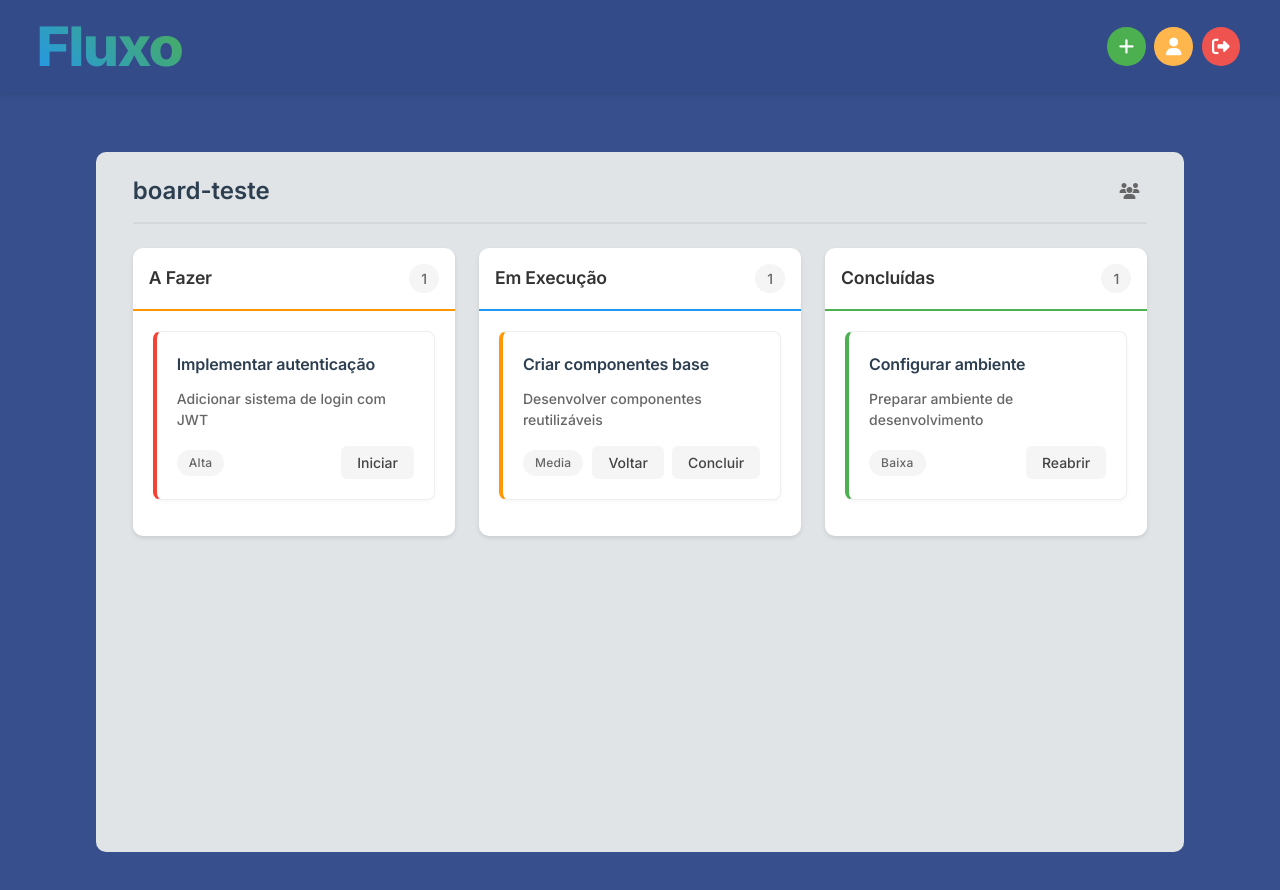
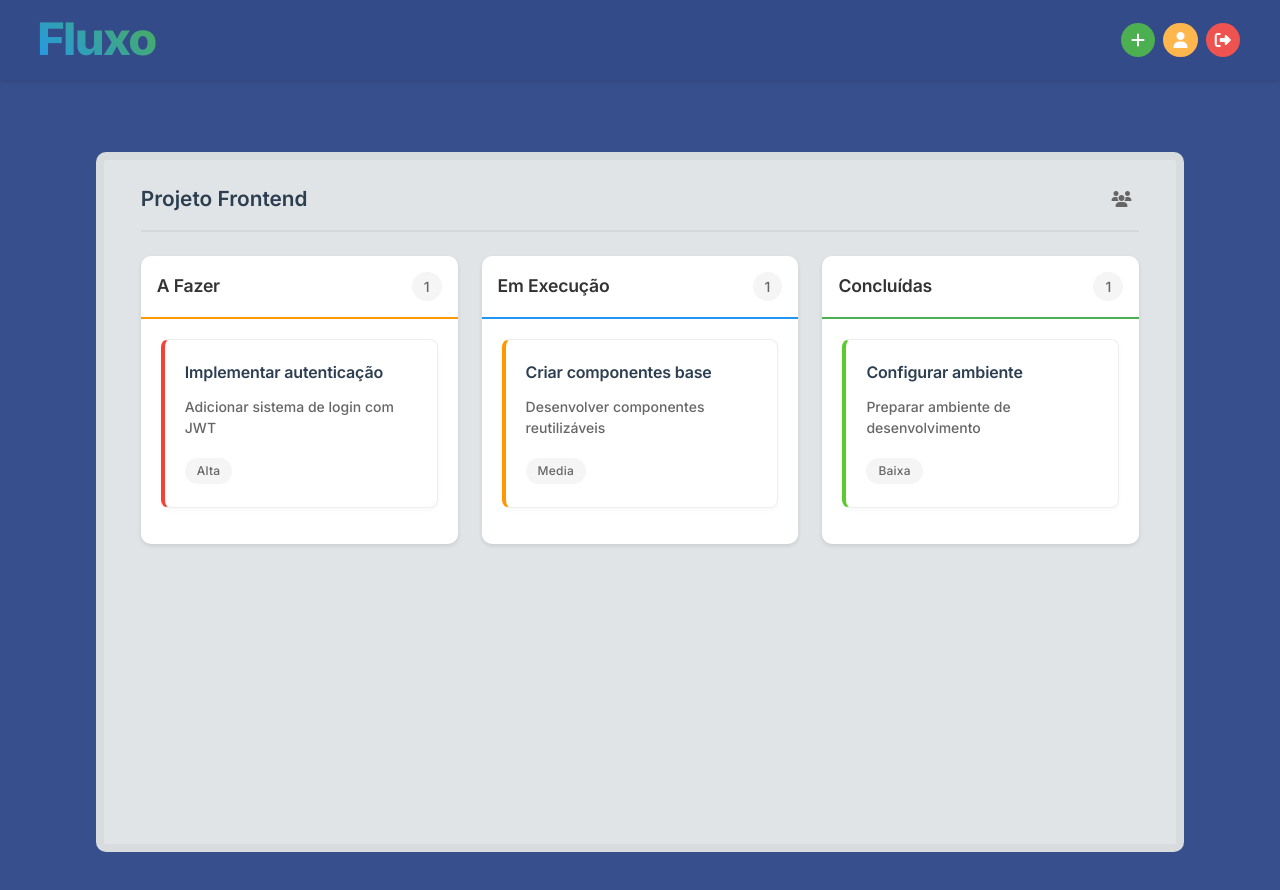
Before and after one commit to RafaelCamposTXR/fluxo-frontend, an Angular app in the folder fluxo/: page /tasks in a window 1280 px wide. Shown: the top 890 px of the page. Built offline with nearby package versions, Linux system fonts and the light colour scheme.

Commit message:
feat(flx-001): completion effect

```diff
--- a/fluxo/package.json
+++ b/fluxo/package.json
@@ -12,6 +12,7 @@
   "private": true,
   "dependencies": {
     "@angular/animations": "^15.2.0",
+    "@angular/cdk": "^19.2.14",
     "@angular/common": "^15.2.0",
     "@angular/compiler": "^15.2.0",
     "@angular/core": "^15.2.0",
@@ -19,6 +20,7 @@
     "@angular/platform-browser": "^15.2.0",
     "@angular/platform-browser-dynamic": "^15.2.0",
     "@angular/router": "^15.2.0",
+    "canvas-confetti": "^1.9.3",
     "rxjs": "~7.8.0",
     "tslib": "^2.3.0",
     "zone.js": "~0.12.0"
--- a/fluxo/src/app/components/header/header/header.component.scss
+++ b/fluxo/src/app/components/header/header/header.component.scss
@@ -5,7 +5,7 @@
   justify-content: space-between;
   align-items: center;
   padding: 1rem 2.5rem;
-  height: 5.8rem;
+  height: 5rem;
   position: fixed;
   top: 0;
   width: 100%;
@@ -17,7 +17,7 @@
   .logo {
     h1 {
       margin: 0;
-      font-size: 3.4rem;
+      font-size: 2.8rem;
       font-weight: 800;
       cursor: pointer;
       background: $gradient-primary;
@@ -36,14 +36,14 @@
 
   .actions {
     display: flex;
-    gap: 0.55rem;
+    gap: 0.5rem;
 
     .action-btn {
       display: flex;
       align-items: center;
       justify-content: center;
-      width: 2.4rem;
-      height: 2.4rem;
+      width: 2.15rem;
+      height: 2.15rem;
       border: none;
       border-radius: 50%;
       color: $surface;
@@ -52,7 +52,7 @@
       transition: all 0.2s ease;
 
       i {
-        font-size: 1.1rem;
+        font-size: 1rem;
       }
 
       &:hover {
--- a/fluxo/src/app/components/tasks/task-board/task-board.component.html
+++ b/fluxo/src/app/components/tasks/task-board/task-board.component.html
@@ -1,6 +1,6 @@
 <div class="task-board">
   <div class="board-header">
-    <h2>board-teste</h2>
+    <h2>{{ boardName }}</h2>
     <button class="board-action" title="Ver Participantes">
       <i class="fas fa-users"></i>
     </button>
--- a/fluxo/src/app/components/tasks/task-board/task-board.component.scss
+++ b/fluxo/src/app/components/tasks/task-board/task-board.component.scss
@@ -5,6 +5,7 @@
   flex-direction: column;
   gap: 1.5rem;
   border-radius: 10px;
+  border: 8px solid rgba(58, 54, 54, 0.044);
   padding: 1.5rem 2.3rem;
   min-height: calc(100vh - 100px);
   background-color: $board-background;
@@ -20,7 +21,7 @@
 
     h2 {
       margin: 0;
-      font-size: 1.5rem;
+      font-size: 1.3rem;
       font-weight: 600;
       color: $text-primary;
     }
--- a/fluxo/src/app/components/tasks/task-board/task-board.component.ts
+++ b/fluxo/src/app/components/tasks/task-board/task-board.component.ts
@@ -1,5 +1,6 @@
-import { Component } from '@angular/core';
+import { Component, Input } from '@angular/core';
 import { PrioridadeTarefaEnum } from '@shared/enums/prioridade-tarefa.enum';
+import confetti from 'canvas-confetti';
 
 interface Task {
   id: number;
@@ -16,6 +17,8 @@ interface Task {
   styleUrls: ['./task-board.component.scss']
 })
 export class TaskBoardComponent {
+  @Input() boardName: string = 'Meu Board';
+
   tasks: Task[] = [
     {
       id: 1,
@@ -58,8 +61,55 @@ export class TaskBoardComponent {
   moveTask(task: Task, newStatus: 'todo' | 'doing' | 'done'): void {
     const taskIndex = this.tasks.findIndex(t => t.id === task.id);
     if (taskIndex !== -1) {
+      const oldStatus = this.tasks[taskIndex].status;
       this.tasks[taskIndex].status = newStatus;
+
+      // Se a tarefa foi movida para 'done', dispara o confete
+      if (newStatus === 'done' && oldStatus !== 'done') {
+        this.triggerSuccessAnimation();
+      }
     }
+  }
+
+  private triggerSuccessAnimation(): void {
+    // Configuração do confete
+    const duration = 3000;
+    const animationEnd = Date.now() + duration;
+    const defaults = { startVelocity: 30, spread: 360, ticks: 60, zIndex: 0 };
+
+    const randomInRange = (min: number, max: number) => {
+      return Math.random() * (max - min) + min;
+    }
+
+    // Cria uma animação contínua de confete
+    const interval = setInterval(() => {
+      const timeLeft = animationEnd - Date.now();
+
+      if (timeLeft <= 0) {
+        return clearInterval(interval);
+      }
+
+      const particleCount = 50 * (timeLeft / duration);
+      confetti({
+        ...defaults,
+        particleCount,
+        origin: { x: randomInRange(0.1, 0.3), y: Math.random() - 0.2 },
+        colors: ['#4CAF50', '#8BC34A'],
+        gravity: 1.5,
+        scalar: 1.2,
+        shapes: ['circle', 'square']
+      });
+
+      confetti({
+        ...defaults,
+        particleCount,
+        origin: { x: randomInRange(0.7, 0.9), y: Math.random() - 0.2 },
+        colors: ['#2196F3', '#03A9F4'],
+        gravity: 1.5,
+        scalar: 1.2,
+        shapes: ['circle', 'square']
+      });
+    }, 250);
   }
 
   getPriorityClass(priority: PrioridadeTarefaEnum): string {
--- a/fluxo/src/app/components/tasks/task-column/task-column.component.html
+++ b/fluxo/src/app/components/tasks/task-column/task-column.component.html
@@ -3,26 +3,24 @@
     <h2>{{ title }}</h2>
     <span class="task-count">{{ tasks.length }}</span>
   </div>
+
   <div class="tasks-container">
-    <div *ngFor="let task of tasks"
-         class="task-card"
-         [ngClass]="getPriorityClass(task.priority)">
+    <div *ngFor="let task of tasks" class="task-card" [ngClass]="getTaskClasses(task)">
       <h3>{{ task.title }}</h3>
       <p>{{ task.description }}</p>
       <div class="task-footer">
-        <span class="priority">{{ task.priority }}</span>
+        <span class="priority" [ngClass]="getPriorityClass(task.priority)">{{ task.priority }}</span>
         <div class="actions">
           <ng-container [ngSwitch]="type">
-            <ng-container *ngSwitchCase="'todo'">
-              <button (click)="moveTask(task, 'doing')">Iniciar</button>
-            </ng-container>
-            <ng-container *ngSwitchCase="'doing'">
-              <button (click)="moveTask(task, 'todo')">Voltar</button>
-              <button (click)="moveTask(task, 'done')">Concluir</button>
-            </ng-container>
-            <ng-container *ngSwitchCase="'done'">
-              <button (click)="moveTask(task, 'doing')">Reabrir</button>
-            </ng-container>
+            <button *ngSwitchCase="'todo'" (click)="moveTask(task, 'doing')">
+              Iniciar
+            </button>
+            <button *ngSwitchCase="'doing'" (click)="moveTask(task, 'done')">
+              Concluir
+            </button>
+            <button *ngSwitchCase="'done'" (click)="moveTask(task, 'todo')">
+              Reabrir
+            </button>
           </ng-container>
         </div>
       </div>
--- a/fluxo/src/app/components/tasks/task-column/task-column.component.scss
+++ b/fluxo/src/app/components/tasks/task-column/task-column.component.scss
@@ -1,3 +1,5 @@
+@import '../../../styles/colors';
+
 .board-column {
   width: 100%;
   font-weight: 500;
@@ -74,15 +76,26 @@
   }
 
   &.priority-baixa {
-    border-left: 4px solid #4caf50;
+    border-left: 4px solid #5aca2d;
+    transition: background-color 0.2s ease;
+    &:hover {
+      background: rgba(#4caf50, 0.01);
+    }
   }
 
   &.priority-media {
     border-left: 4px solid #ff9800;
+    transition: background-color 0.2s ease;
+    &:hover {
+      background: rgba(#ff9800, 0.01);
+    }
   }
 
   &.priority-alta {
     border-left: 4px solid #f44336;
+    transition: background-color 0.2s ease;
+    &:hover {
+      background: rgba(#f44336, 0.01);
     }
   }
 
@@ -91,7 +104,6 @@
     justify-content: space-between;
     align-items: center;
     margin-top: 0.5rem;
-}
 
     .priority {
       font-size: 0.75rem;
@@ -107,6 +119,9 @@
     .actions {
       display: flex;
       gap: 0.5rem;
+      opacity: 0;
+      transform: translateY(5px);
+      transition: all 0.2s ease-out;
 
       button {
         padding: 0.5rem 1rem;
@@ -118,6 +133,13 @@
         transition: all 0.2s ease;
         background-color: #f5f5f5;
         color: #444;
+        opacity: 0;
+        transform: translateY(5px);
+        transition: all 0.2s ease-out;
+
+        &:nth-child(1) { transition-delay: 0s; }
+        &:nth-child(2) { transition-delay: 0.05s; }
+        &:nth-child(3) { transition-delay: 0.1s; }
 
         &:hover {
           background-color: #e0e0e0;
@@ -125,7 +147,66 @@
         }
 
         &:active {
+          transform: translateY(1px);
+        }
+      }
+    }
+  }
+
+  &:hover {
+    .task-footer .actions {
+      opacity: 1;
+      transform: translateY(0);
+
+      button {
+        opacity: 1;
         transform: translateY(0);
       }
     }
   }
+
+  @keyframes taskComplete {
+    0% {
+      transform: translateY(0);
+      opacity: 1;
+    }
+    20% {
+      transform: translateY(-10px);
+    }
+    40% {
+      transform: translateY(0);
+    }
+    60% {
+      transform: scale(1.05);
+    }
+    80% {
+      transform: scale(1);
+    }
+    100% {
+      transform: translateY(0);
+      opacity: 1;
+    }
+  }
+
+  @keyframes statusChange {
+    0% {
+      transform: scale(1);
+    }
+    50% {
+      transform: scale(1.05);
+    }
+    100% {
+      transform: scale(1);
+    }
+  }
+
+  &.entering-done {
+    animation: taskComplete 0.8s ease-out;
+    background: linear-gradient(45deg, rgba(#4caf50, 0.05), rgba(#4caf50, 0.1));
+    border-color: #4caf50;
+  }
+
+  &.status-changed {
+    animation: statusChange 0.4s ease-out;
+  }
+}
--- a/fluxo/src/app/components/tasks/task-column/task-column.component.ts
+++ b/fluxo/src/app/components/tasks/task-column/task-column.component.ts
@@ -21,11 +21,45 @@ export class TaskColumnComponent {
   @Input() type: 'todo' | 'doing' | 'done' = 'todo';
   @Output() moveTaskEvent = new EventEmitter<{task: Task, status: 'todo' | 'doing' | 'done'}>();
 
+  completedTaskIds: Set<number> = new Set();
+  statusChangedTaskIds: Set<number> = new Set();
+
   getPriorityClass(priority: PrioridadeTarefaEnum): string {
     return `priority-${priority}`;
   }
 
   moveTask(task: Task, newStatus: 'todo' | 'doing' | 'done'): void {
+    // Adiciona o efeito de mudança de status
+    this.statusChangedTaskIds.add(task.id);
+    setTimeout(() => {
+      this.statusChangedTaskIds.delete(task.id);
+    }, 400); // Duração da animação de pulso
+
+    // Se for movido para 'done', adiciona o efeito de conclusão
+    if (newStatus === 'done') {
+      this.completedTaskIds.add(task.id);
+      setTimeout(() => {
+        this.completedTaskIds.delete(task.id);
+      }, 800); // Duração da animação de conclusão
+    }
     this.moveTaskEvent.emit({ task, status: newStatus });
   }
+
+  isTaskCompleting(taskId: number): boolean {
+    return this.completedTaskIds.has(taskId);
+  }
+
+  getTaskClasses(task: Task): string {
+    const classes = [`priority-${task.priority}`];
+
+    if (this.completedTaskIds.has(task.id)) {
+      classes.push('entering-done');
+    }
+
+    if (this.statusChangedTaskIds.has(task.id)) {
+      classes.push('status-changed');
+    }
+
+    return classes.join(' ');
+  }
 }
--- a/fluxo/src/app/pages/tasks/tasks-page/tasks-page.component.html
+++ b/fluxo/src/app/pages/tasks/tasks-page/tasks-page.component.html
@@ -1,6 +1,6 @@
 <div class="tasks-page">
   <div class="tasks-container">
-    <app-task-board>
+    <app-task-board [boardName]="'Projeto Frontend'">
     </app-task-board>
   </div>
 </div>
```
Also changed, not shown: fluxo/src/app/types/canvas-confetti.d.ts (added, +24 -0 lines), 2 other files (tests, documents, lock files or other folders). Lines whose indentation alone changed are shown as unchanged.
